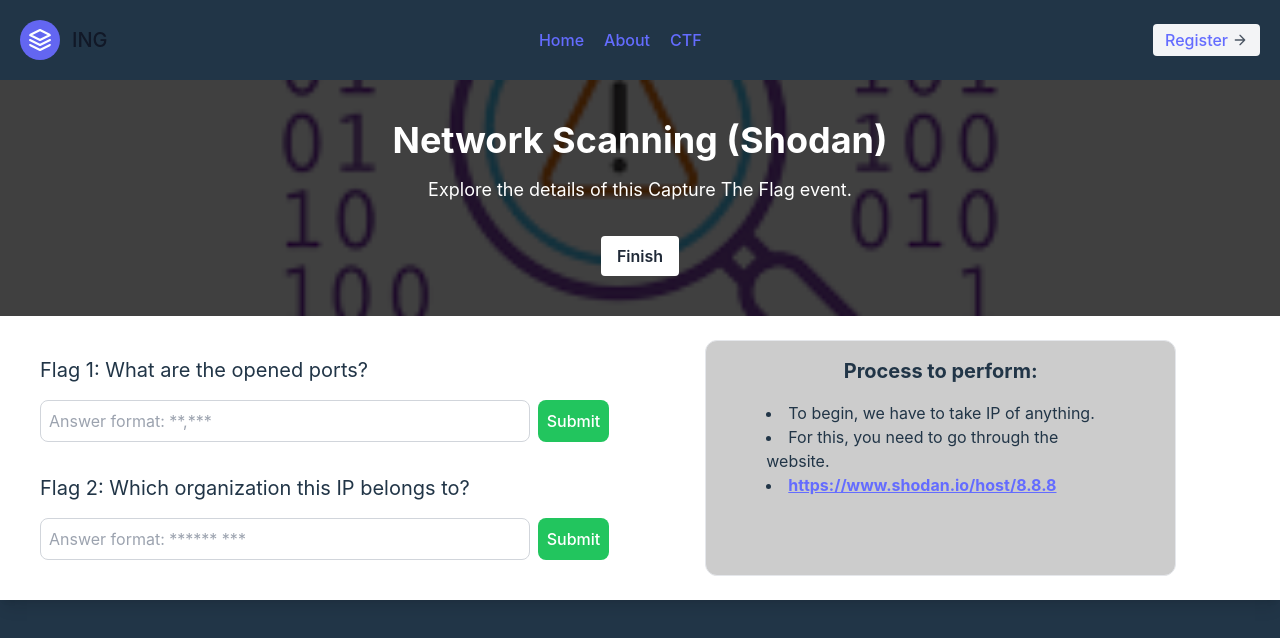
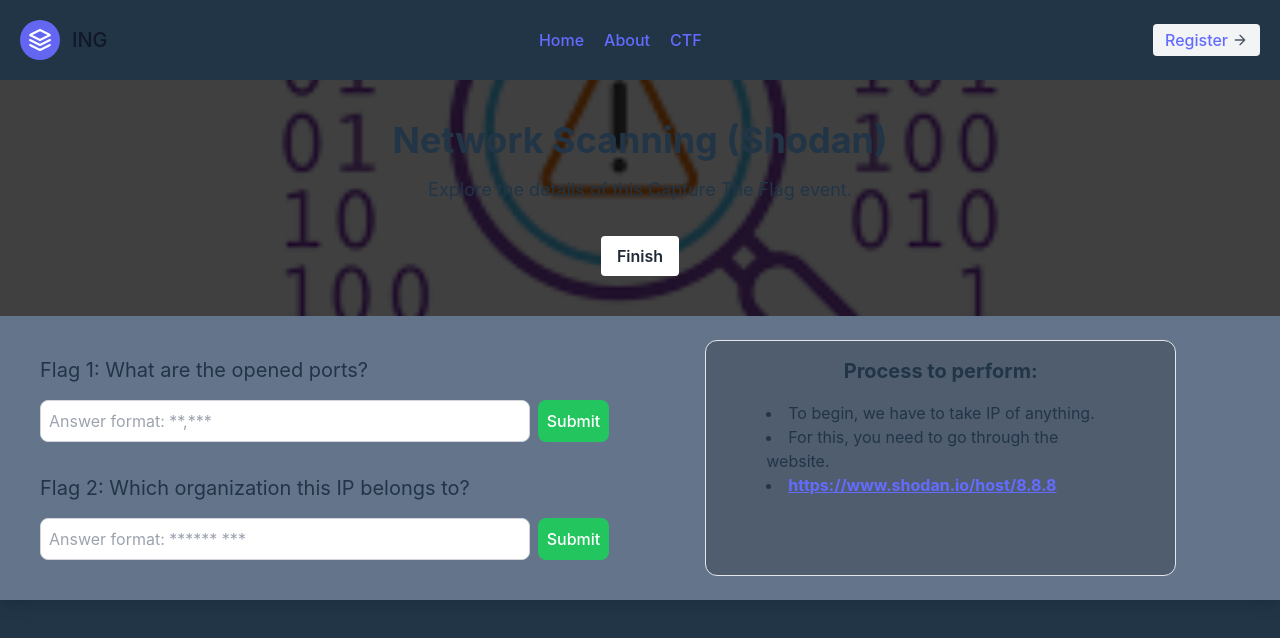
Before and after one commit to Asim1O1/CTF-Frontend, a React (Vite) app: page /newctfdetail in a window 1280 px wide. Shown: the top 638 px of the page. Built offline with nearby package versions, Linux system fonts and the light colour scheme; what tailwindcss-filters would draw is missing.

Commit message:
Merger from master

```diff
--- a/src/App.jsx
+++ b/src/App.jsx
@@ -2,7 +2,7 @@
 import { BrowserRouter, Routes, Route } from "react-router-dom";
 import UserLogin from "./components/login";
 import UserRegister from "./components/register";
-import Home from "./pages/HomePage";
+// import Home from "./pages/HomePage";
 import Intro from "./components/intro";
 import Topic from "./components/topic";
 import Scenario from "./components/scenario";
@@ -17,7 +17,7 @@
     <>
       <BrowserRouter>
         <Routes>
-          <Route path="/" element={<Home />} />
+          {/* <Route path="/" element={<Home />} /> */}
           <Route path="/Admin" element={<Admin />} />
 
           <Route path="/register" element={<UserRegister />} />
--- a/src/components/newctfdetail.jsx
+++ b/src/components/newctfdetail.jsx
@@ -85,7 +85,7 @@
           <div className="absolute inset-0 bg-black opacity-75"></div>
         </div>
         {/* Content Container */}
-        <div className="relative z-10 flex flex-col justify-center items-center h-full text-white">
+        <div className="relative z-10 flex flex-col justify-center items-center h-full text-whwhiteite">
           <h1 className="text-4xl font-bold mb-4 mt-10">Network Scanning (Shodan)</h1>
           <p className="text-lg mb-8">Explore the details of this Capture The Flag event.</p>
           <a
@@ -97,7 +97,7 @@
         </div>
       </div>
 
-      <div className="p-6 bg-white shadow-lg">
+      <div className="p-6 bg-slate-500 shadow-lg">
         <div className="flex">
           <div className="w-1/2 p-4">
             <h1 className="text-xl mb-4">Flag 1: What are the opened ports?</h1>
--- a/src/components/topic.jsx
+++ b/src/components/topic.jsx
@@ -7,7 +7,7 @@
 
 const topics = [
   { id: 1, title: 'Introduction to Cyber Security', image: img1, description: 'Introduction: Enumeration is the ordered listing of all items in a collection, often used in math and computer science.' },
-  { id: 2, title: 'Ethical Hacking – Using ViewDNS ', image: img1, description: 'Introduction to Malware Analysis.' },
+  { id: 2, title: 'Ethical Hacking – Using ViewDNS ', image: img1, description: 'Introduction to Malware Analysis.ViewDNS offers a variety of DNS and network tools such as Reverse IP Lookup, DNS Record Lookup, and Whois Lookup.' },
   { id: 3, title: 'Scanning Network Using Censys.io ', image: img1, description: 'Introduction to Network Security.' },
   { id: 4, title: 'Ethical Hacking - Using WhatWeb', image: img1, description: 'Introduction to Web Security.' },
   { id: 5, title: 'Digital Forensic Steganography', image: img1, description: 'Introduction to Incident Response.' },
@@ -33,7 +33,7 @@
   return (
     <>
       <Header/>
-    <div className="flex w-full min-h-screen bg-gray-500 ">
+    <div className="flex w-full min-h-screen bg-gray-700 ">
       {/* Sidebar Navigation */}
       <nav className="w-1/6 bg-gray-800 text-white font-size-15 p-4 min-h-screen bg-gray-500">
         <h2 className="text-2xl font-bold mb-10">Dive Into Challenges..</h2>
```
